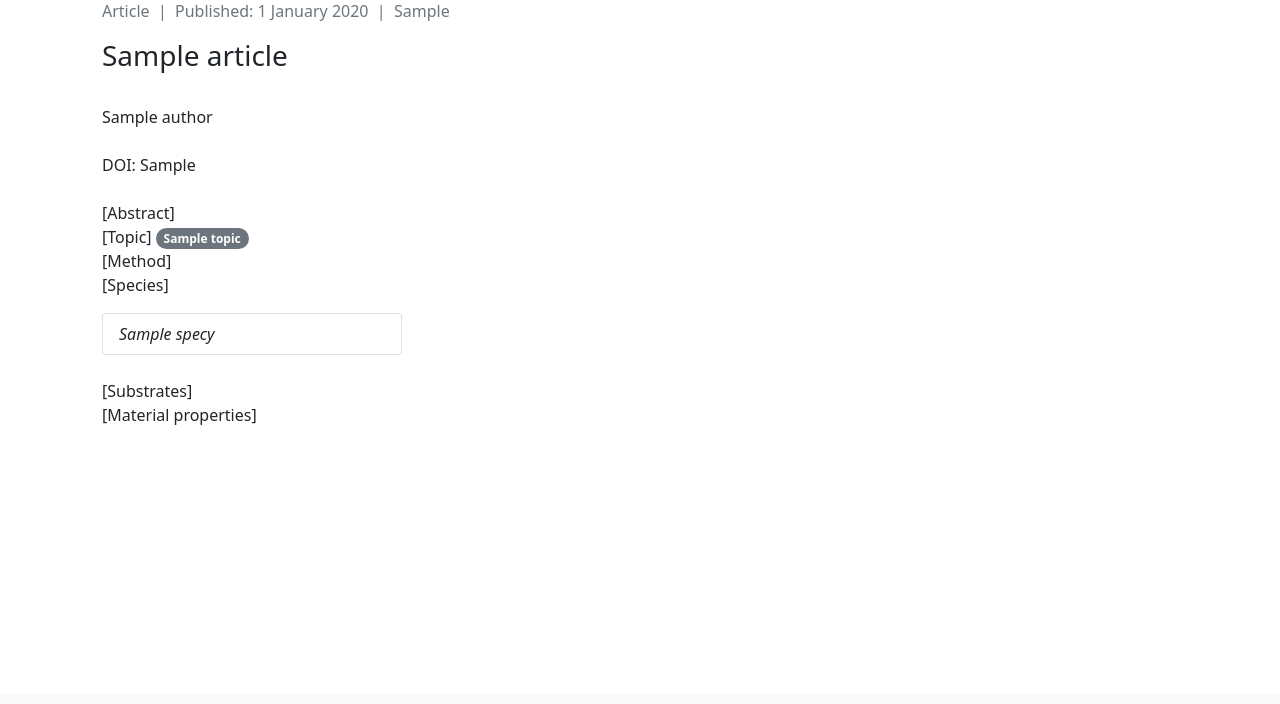
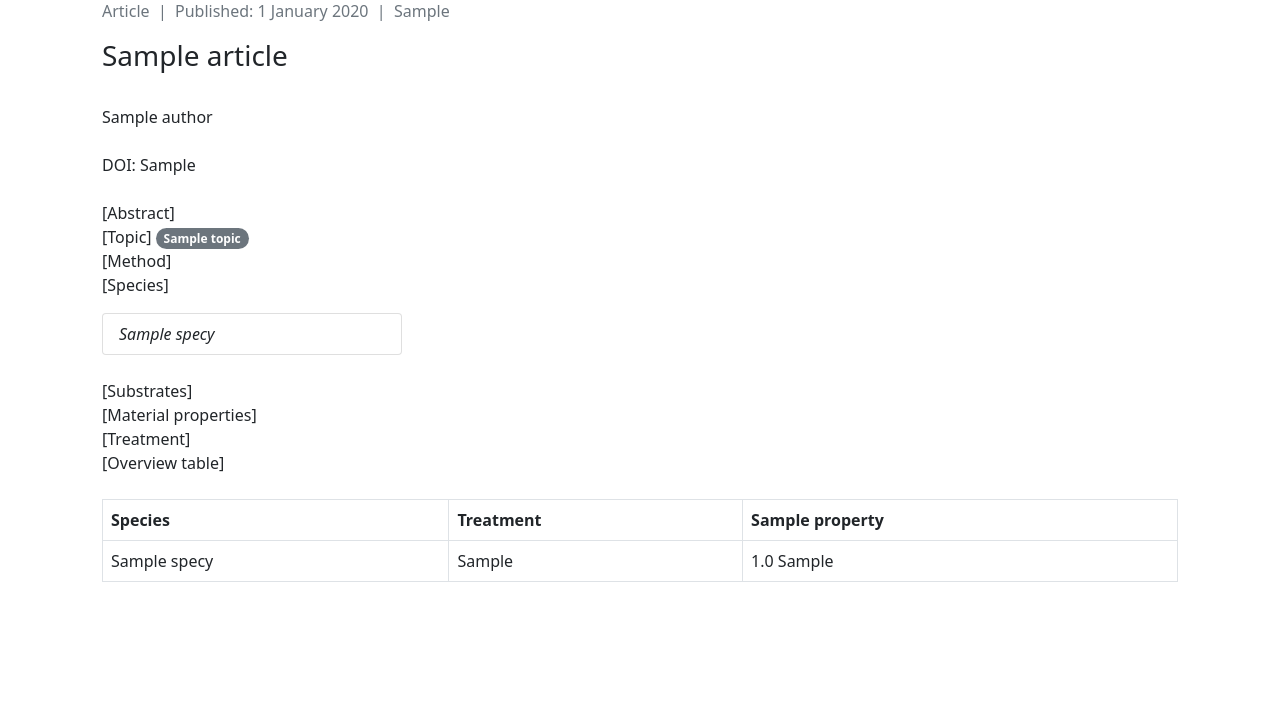
Before and after one commit to johnkeates/Fungalmaterials, a Django app: page /articles/1 in a window 1280 px wide. Shown: the part 106-810 px from the top of the page. Before the commit the page ends 531 px from the top, so only its background shows below. Run offline with Django 4.2, Linux system fonts and the light colour scheme; tables that the repository leaves empty hold one stand-in row (values such as "Sample post"); some libraries are stand-ins or nearby versions.

Commit message:
First attempt to make overview table of species, treatment and properties from an article on the article_info page < still requires better functioning view

```diff
--- a/main/templates/main/articles_info.html
+++ b/main/templates/main/articles_info.html
@@ -82,8 +82,54 @@
 
         <br> [Material properties]
 
+        <br> [Treatment]
+
+        <br> [Overview table]
+
+        <br>
+        <br>
+            <table class="table table-bordered">
+                <thead>
+                    <tr>
+                        <th scope="col">Species</th>
+                        <th scope="col">Treatment</th>
+                        <!-- Loop through distinct properties to create table headers dynamically -->
+                        {% for x in distinct_properties %}
+                        <th scope="col">{{ x }}</th>
+                        {% endfor %}
+                    </tr>
+                </thead>
+                <tbody>
+                    <!-- Loop over distinct treatments -->
+                    {% for treatment in distinct_treatments %}
+                    <tr>
+                        <!-- For each treatment, display the species (assuming one species per treatment) -->
+                        <td>
+                            {% for material_property in article.materialproperty_set.all %}
+                                {% if material_property.treatment == treatment %}
+                                    {{ material_property.species.name }}
+                                {% endif %}
+                            {% endfor %}
+                        </td>
+
+                        <td>{{ treatment }}</td>
+
+                        <!-- For each treatment, display values for all properties -->
+                        {% for x in distinct_properties %}
+                        <td>
+                            {% for material_property in article.materialproperty_set.all %}
+                                {% if material_property.treatment == treatment and material_property.material_property.name == x %}
+                                    {{ material_property.value }} {{ material_property.unit.symbol }}
+                                {% endif %}
+                            {% endfor %}
+                        </td>
+                        {% endfor %}
+                    </tr>
+                    {% endfor %}
+                </tbody>
+            </table>
+
         </p>
-
 
         <br>
         <br>
--- a/main/views.py
+++ b/main/views.py
@@ -98,10 +98,21 @@ def articles_search(request):
 def articles_info(request, pk):
 	article = Article.objects.get(id=pk)
 	sorted_species = article.species.all().order_by('name')
+	material_property = MaterialProperty.objects.filter(article=article).values_list('species', flat=True).distinct()
+
+
+	# Get distinct treatments for the article
+	distinct_treatments = MaterialProperty.objects.filter(article=article).values_list('treatment', flat=True).distinct()
+
+	# Get distinct material property names for the article (e.g., "Density", "Elongation")
+	distinct_properties = MaterialProperty.objects.filter(article=article).values_list('material_property__name', flat=True).distinct()
 
 	context = {
 		'article': article,
 		'sorted_species': sorted_species,
+		'material_property': material_property,
+		'distinct_treatments': distinct_treatments,
+		'distinct_properties': distinct_properties,
 	}
 
 	if article.approved:
```
